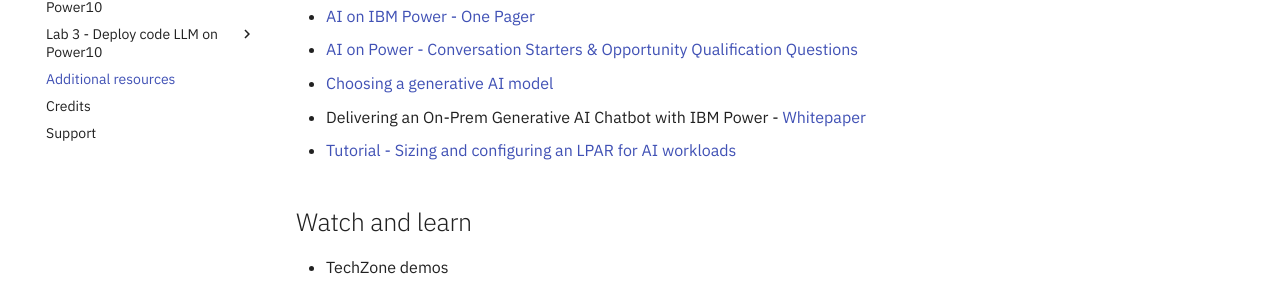
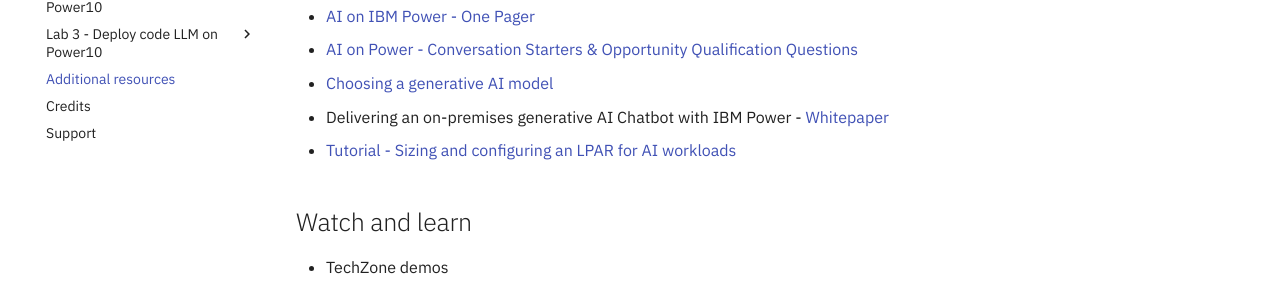
Before and after one commit to IBM/AI-on-Power-Level3, an MkDocs documentation site: the page built from docs/resources.md, in a window 1280 px wide. Shown: the part 302-594 px from the top of the page. Built offline with MkDocs 1.6.1 and Material for MkDocs 9.7.7, drawn with Linux system fonts in a browser that asks for light colours.

Commit message:
review fix - some items

```diff
--- a/docs/resources.md
+++ b/docs/resources.md
@@ -6,7 +6,7 @@
 - [AI on IBM Power - One Pager](https://ibm.seismic.com/Link/Content/DCFbHqRHpq9d88cHj2dMWFffVP4P){target="_blank"}
 - [AI on Power - Conversation Starters & Opportunity Qualification Questions](https://ibm.seismic.com/Link/Content/DC3CbdBWFpgTX8CDCFmg9JWmbMpV){target="_blank"}
 - [Choosing a generative AI model](https://www.ibm.com/docs/en/watsonx/saas?topic=models-choosing-model){target="_blank"}
-- Delivering an On-Prem Generative AI Chatbot with IBM Power - [Whitepaper](https://www.ibm.com/downloads/cas/YE3OVQNB){target="_blank"}
+- Delivering an on-premises generative AI Chatbot with IBM Power - [Whitepaper](https://www.ibm.com/downloads/cas/YE3OVQNB){target="_blank"}
 - [Tutorial - Sizing and configuring an LPAR for AI workloads](https://community.ibm.com/community/user/powerdeveloper/blogs/sebastian-lehrig/2024/03/26/sizing-for-ai){target="_blank"}
 
 ## Watch and learn
```
Also changed, not shown: docs/Lab1/lab1-overview.md (+2 -2 lines).
